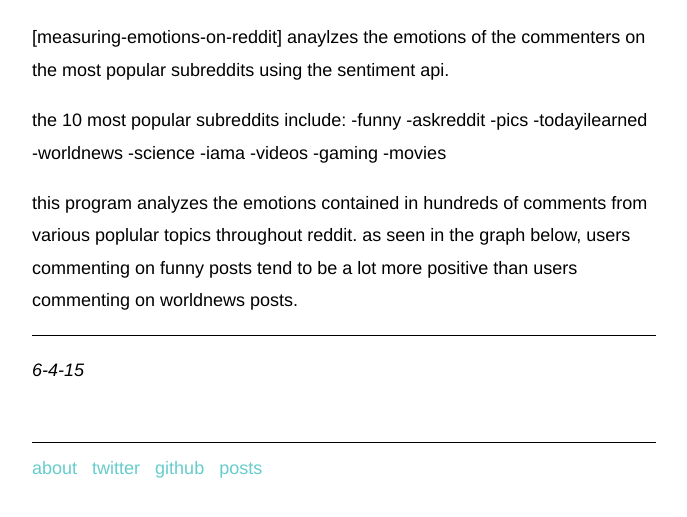
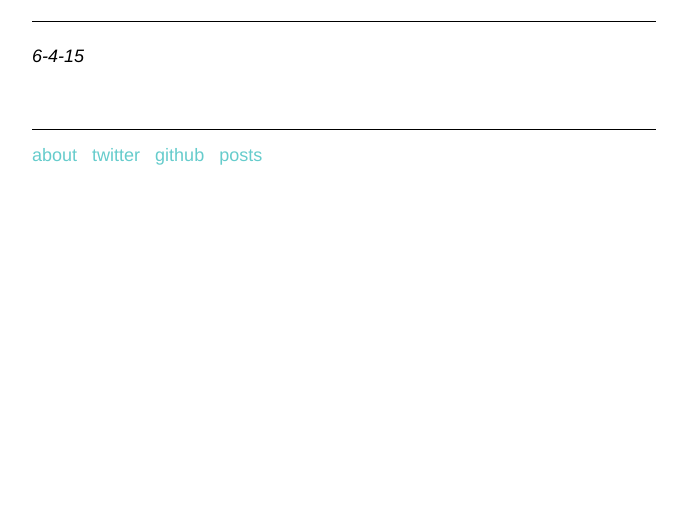
Before and after one commit to DowningHerlocker/blog, a website: page post/measuring-emotions-on-reddit/index.html in a window 1280 px wide. Shown: the part 255-772 px from the top of the page, without its empty margins (296-983 px from the left). Drawn offline with Linux system fonts and the light colour scheme.

```diff
--- a/post/measuring-emotions-on-reddit/index.html
+++ b/post/measuring-emotions-on-reddit/index.html
@@ -24,19 +24,7 @@
       <a href="https://https://github.com/DowningHerlocker">github</a><span style="padding:5px"></span>
       <a href="/posts">posts</a>
       <h1 id="measuring-emotions-on-reddit">measuring-emotions-on-reddit</h1>
-<p>[measuring-emotions-on-reddit] anaylzes the emotions of the commenters on the most popular subreddits using the sentiment api. </p>
-<p>the 10 most popular subreddits include:
--funny
--askreddit
--pics
--todayilearned
--worldnews
--science
--iama
--videos
--gaming
--movies</p>
-<p>this program analyzes the emotions contained in hundreds of comments from various poplular topics throughout reddit. as seen in the graph below, users commenting on funny posts tend to be a lot more positive than users commenting on worldnews posts. </p>
+<p></p>
 <hr>
 <p><em>6-4-15</em></p>
 
```
Also changed, not shown: drafts/measuring-emotions-on-reddit.md (+2 -4 lines).
